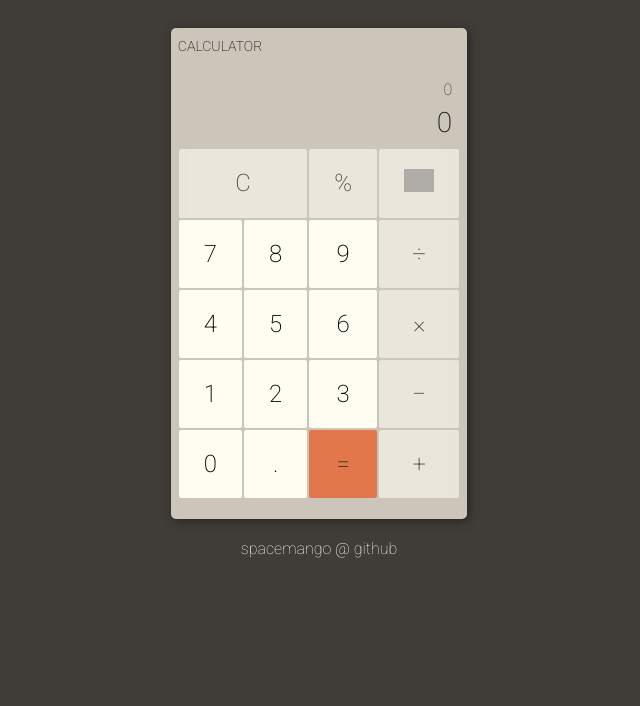
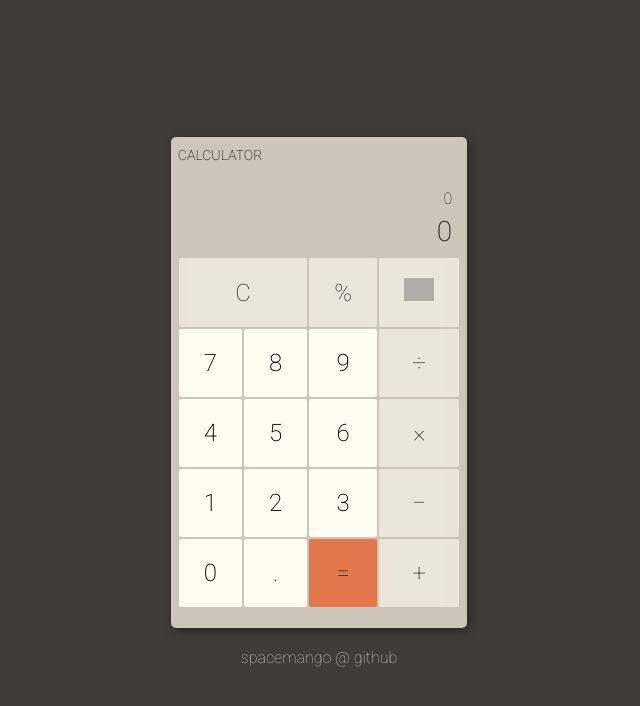
Before and after one commit to spacemango/calculator, a plain HTML site: page index.html in a window 1280 px wide. Shown: the whole page, without its empty margins (321-961 px from the left). Drawn offline with Linux system fonts and the light colour scheme; grey boxes are pictures that could not be loaded.

Commit message:
Minor UI tweaks

```diff
--- a/style.css
+++ b/style.css
@@ -17,10 +17,13 @@
 }
 
 body {
+   margin: 0;
+   height: 100vh;
    background-color: var(--background-color);
    display: flex;
    flex-direction: column;
    align-items: center;
+   justify-content: center;
    font-family: 'Roboto', sans-serif;
    color: var(--text);
 }
@@ -30,6 +33,7 @@ body {
    padding: 10px 7px 20px 7px;
    border-radius: 5px;
    background-color: var(--calculator);
+   justify-self: center;
    text-align: center;
    display: grid;
    font-size: 24px;
@@ -147,7 +151,7 @@ button:not(:last-child):hover {
 }
 
 a {
-   color: var(--button);
+   color: var(--calculator);
    text-decoration: none;
    font-weight: 100;
 }
```
